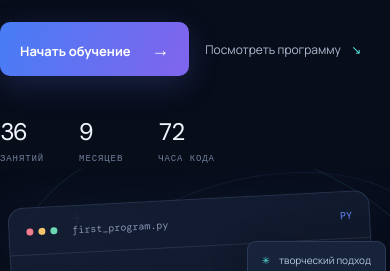
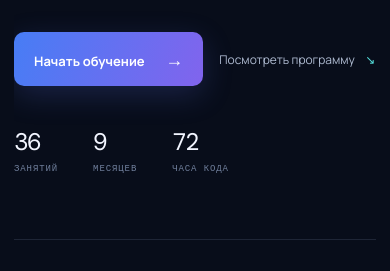
Before and after one commit to 777414/fn-python, a plain HTML site: page index.html in a window 390 px wide. Shown: the part 451-722 px from the top of the page. Drawn offline with nearby package versions, Linux system fonts and the light colour scheme.

Commit message:
Hard clamp mobile home width and remove overflowing hero artwork

```diff
--- a/css/style.css
+++ b/css/style.css
@@ -275,3 +275,29 @@
   .hero-visual{contain:strict;max-width:100%;overflow:clip!important}
   .orbit{max-width:100%;left:0;right:0;margin-inline:auto}
 }
+
+
+/* Mobile home: remove the decorative hero canvas and hard-clip the page width. */
+@media(max-width:620px){
+  html,body{
+    max-width:100%!important;
+    overflow-x:hidden!important;
+    overscroll-behavior-x:none;
+  }
+  body{position:relative!important}
+  #app{
+    display:block;
+    width:100%!important;
+    max-width:100%!important;
+    overflow-x:hidden!important;
+  }
+  .hero,.curriculum{
+    width:100%!important;
+    max-width:100%!important;
+    overflow-x:hidden!important;
+  }
+  .hero-visual{display:none!important}
+  .hero-copy{width:100%!important;max-width:100%!important}
+  .page-shell{width:calc(100% - 28px)!important;margin-left:auto!important;margin-right:auto!important}
+  .ambient{display:none!important}
+}
```
